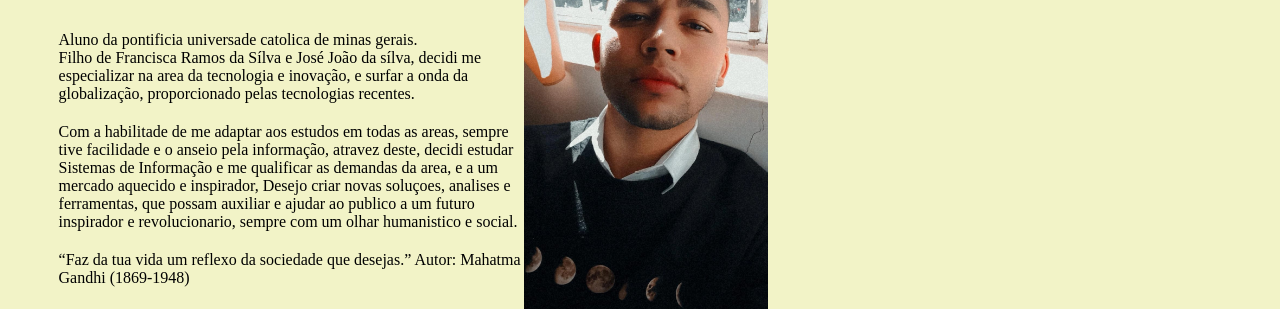
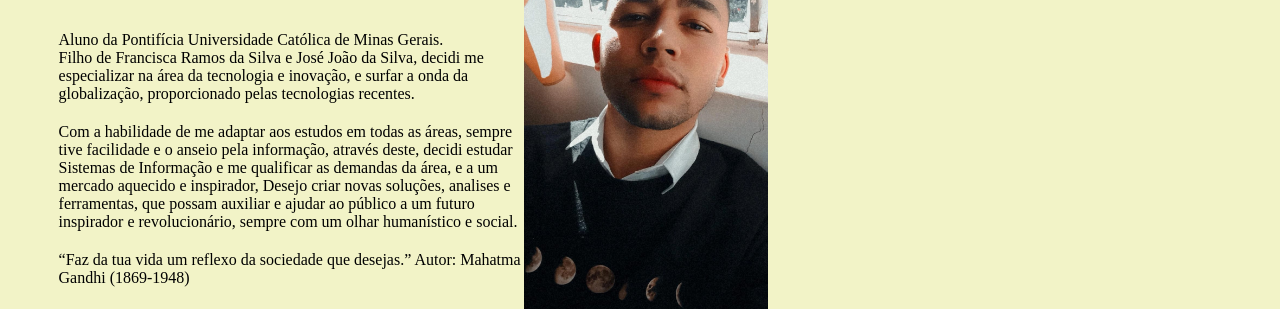
Before and after one commit to krysthyan1/Pagina_Sobre, a plain HTML site: page index.html in a window 1280 px wide. Shown: the part 216-525 px from the top of the page. Drawn offline with Linux system fonts and the light colour scheme.

Commit message:
Alteração de nomeclaturas

```diff
--- a/index.html
+++ b/index.html
@@ -33,11 +33,11 @@
         <main>
             <div class="text-bx">
                 <h1>Sobre mim</b> </h1>
-                <p> Aluno da pontificia universade catolica de minas gerais. <br> Filho de Francisca Ramos da Sílva e José João da sílva,
-                    decidi me especializar na area da tecnologia e inovação, e surfar a onda da globalização, proporcionado pelas tecnologias recentes.</p>
-                    <p>Com a habilitade de me adaptar aos estudos em todas as areas, sempre tive facilidade e o anseio pela informação, atravez deste, decidi estudar
-                        Sistemas de Informação e me qualificar as demandas da area, e a um mercado aquecido e inspirador, Desejo criar novas soluçoes, analises e ferramentas,
-                    que possam auxiliar e ajudar ao publico a um futuro inspirador e revolucionario, sempre com um olhar humanistico e social.</p>
+                <p> Aluno da Pontifícia Universidade Católica de Minas Gerais. <br> Filho de Francisca Ramos da Silva e José João da Silva,
+                    decidi me especializar na área da tecnologia e inovação, e surfar a onda da globalização, proporcionado pelas tecnologias recentes. </p>
+                    <p>Com a habilidade de me adaptar aos estudos em todas as áreas, sempre tive facilidade e o anseio pela informação, através deste, decidi estudar
+                        Sistemas de Informação e me qualificar as demandas da área, e a um mercado aquecido e inspirador, Desejo criar novas soluções, analises e ferramentas,
+                    que possam auxiliar e ajudar ao público a um futuro inspirador e revolucionário, sempre com um olhar humanístico e social.</p>
                     <p>“Faz da tua vida um reflexo da sociedade que desejas.”
                         Autor: Mahatma Gandhi (1869-1948)</p>
 
```
